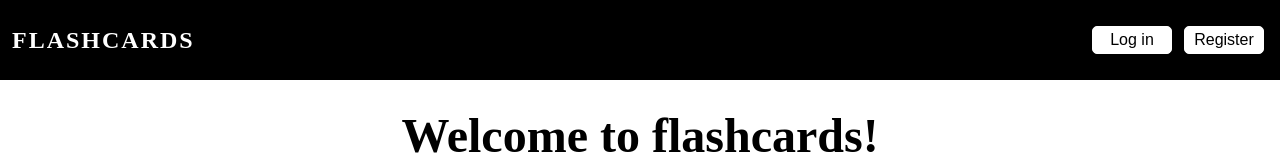
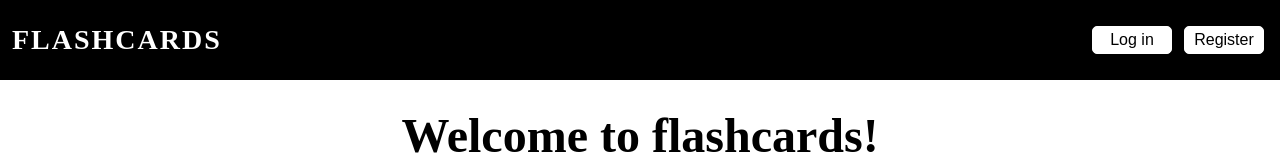
Before and after one commit to munrhalls/Oxus-Flashcards, a React (Create React App) app: page / in a window 1280 px wide. Shown: the top 160 px of the page. Built offline with nearby package versions, Linux system fonts and the light colour scheme.

Commit message:
user log in register ue ui

```diff
--- a/src/Header/Header.css
+++ b/src/Header/Header.css
@@ -12,7 +12,7 @@
 }
 
 .Header__title {
-    font-size: 1.5rem;
+    font-size: 1.75rem;
     text-transform: uppercase;
     letter-spacing: 2px;
     font-weight: bold;
```
